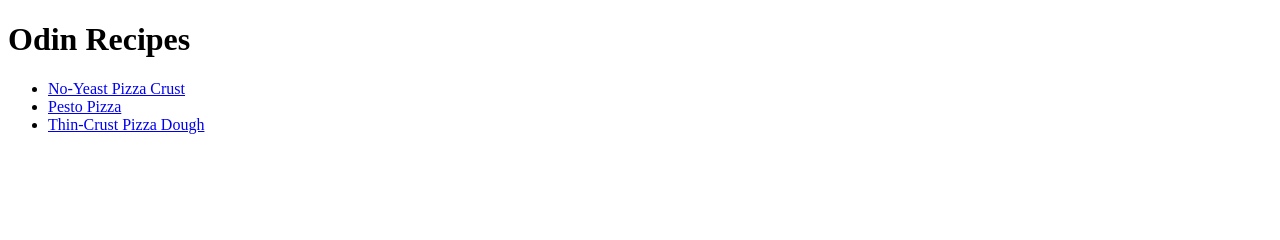
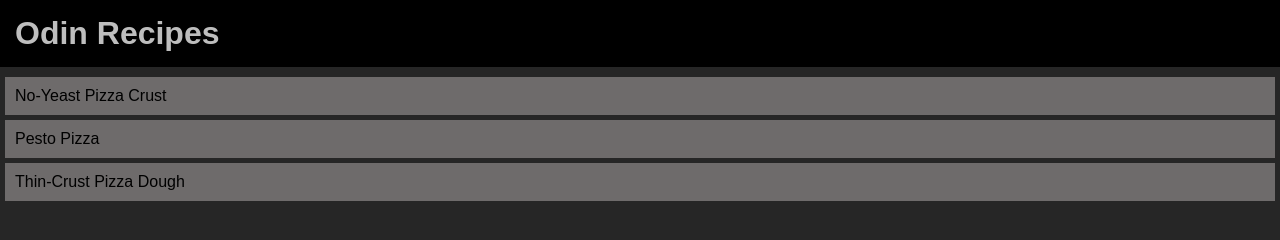
Before and after one commit to Enzo-CS/odin-recipes, a plain HTML site: page index.html in a window 1280 px wide. Drawn offline with Linux system fonts and the light colour scheme.

Commit message:
Add style.css, design index.html
- Set default format
- Heading
- index.html elements (li)

```diff
--- a/index.html
+++ b/index.html
@@ -3,16 +3,22 @@
 <head>
     <meta charset="UTF-8">
     <meta name="viewport" content="width=device-width, initial-scale=1.0">
+    <link rel="stylesheet" href="style.css">
     <title>Odin Recipes</title>
 </head>
 <body>
-    <h1>Odin Recipes</h1>
 
-    <ul>
-        <li><a href="recipes/no-yeast-pizza.html">No-Yeast Pizza Crust</a></li>
-        <li><a href="recipes/pesto-pizza.html">Pesto Pizza</a></li>
-        <li><a href="recipes/thin-crust-pizza.html">Thin-Crust Pizza Dough</a></li>
-    </ul>
+    <div class="div-heading div-template">
+        <h1><a href="index.html">Odin Recipes</a></h1>
+    </div>
+
+    <div class="div-content">
+        <ul>
+            <a href="recipes/no-yeast-pizza.html"><li>No-Yeast Pizza Crust</li></a>
+            <a href="recipes/pesto-pizza.html"><li>Pesto Pizza</li></a>
+            <a href="recipes/thin-crust-pizza.html"><li>Thin-Crust Pizza Dough</li></a>
+        </ul>
+    </div>
 
 </body>
 </html>
--- /dev/null
+++ b/style.css
@@ -0,0 +1,46 @@
+* {
+    color: rgb(190, 190, 190);
+    font-family: sans-serif;
+    box-sizing: border-box;
+    padding: 0;
+    margin: 0;
+}
+
+body {
+    background-color: rgb(38, 38, 38);
+}
+
+.div-heading {
+    background-color: black;
+    border: 5px solid black;
+    padding: 10px;
+    margin-bottom: 10px;
+}
+
+.div-content {
+
+}
+
+ul li {
+    color: black;
+    padding: 10px;
+    margin: 5px;
+    background-color: rgb(110, 107, 107);
+}
+
+a:link {
+    text-decoration: none;
+}
+
+a:visited {
+
+}
+
+a:hover li {
+    border: 2px solid white;
+    font-weight: bold;
+}
+
+a:active li {
+    font-weight: bold;
+}
```
